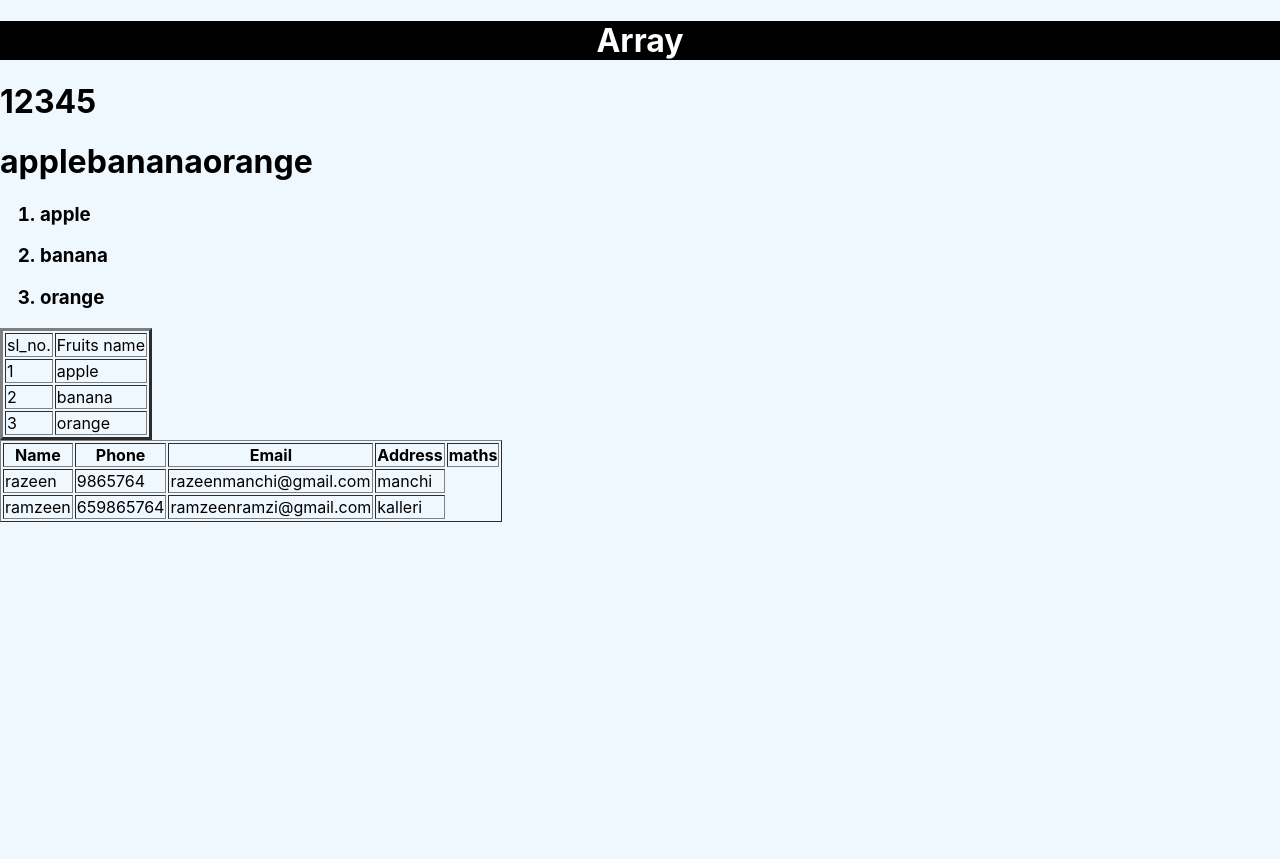
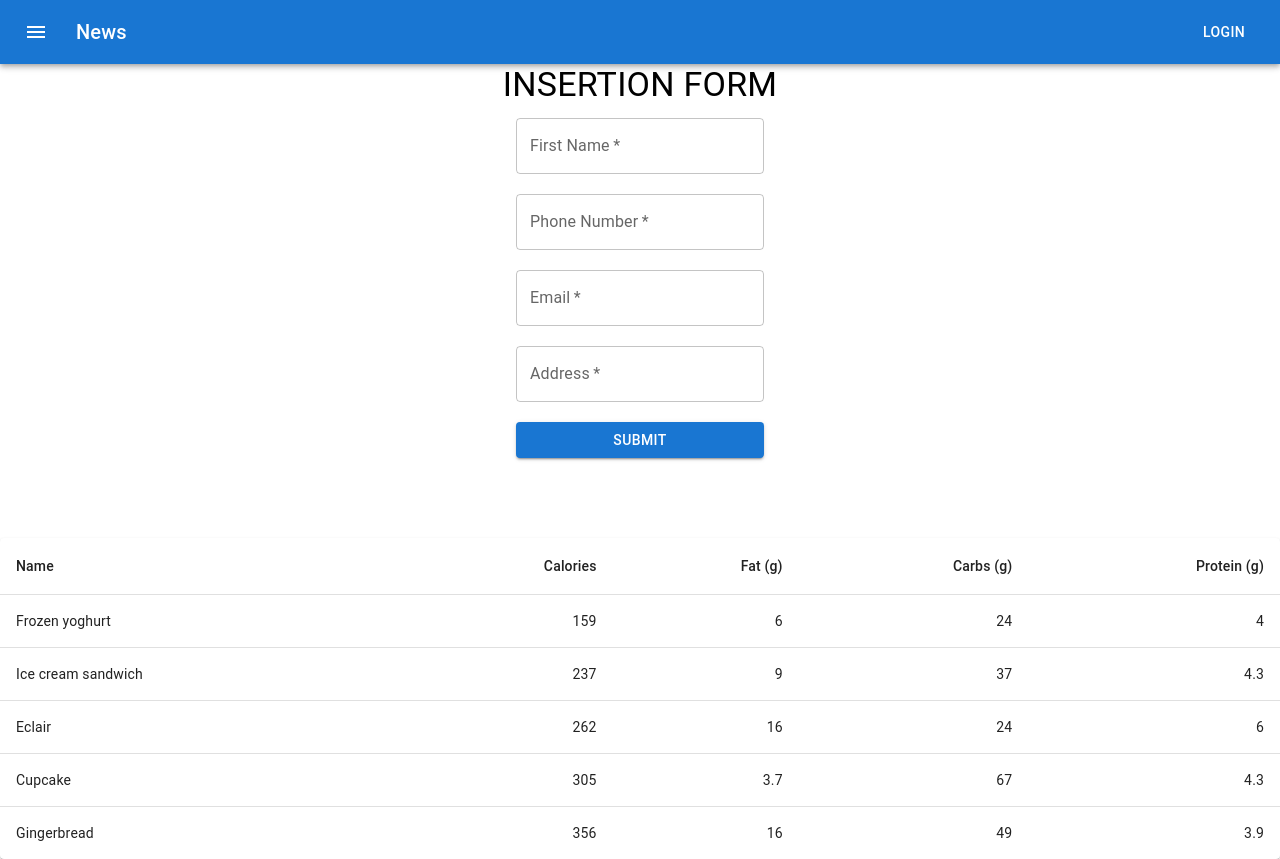
Before and after one commit to Sulthan-Sulthan/mern_internship, a React (Create React App) app: page /array in a window 1280 px wide. Before the commit the page ends 800 px from the top, so only its background shows below. Built offline with nearby package versions, Linux system fonts and the light colour scheme.

Commit message:
Bootstrap created

```diff
--- a/package.json
+++ b/package.json
@@ -3,6 +3,11 @@
   "version": "0.1.0",
   "private": true,
   "dependencies": {
+    "@emotion/react": "^11.11.1",
+    "@emotion/styled": "^11.11.0",
+    "@mui/icons-material": "^5.14.7",
+    "@mui/material": "^5.14.7",
+    "@mui/styled-engine-sc": "^5.14.7",
     "@testing-library/jest-dom": "^5.17.0",
     "@testing-library/react": "^13.4.0",
     "@testing-library/user-event": "^13.5.0",
@@ -10,6 +15,7 @@
     "react-dom": "^18.2.0",
     "react-router-dom": "^6.15.0",
     "react-scripts": "5.0.1",
+    "styled-components": "^5.3.11",
     "web-vitals": "^2.1.4"
   },
   "scripts": {
--- a/src/App.js
+++ b/src/App.js
@@ -10,7 +10,8 @@ import Ternaryoperator from './component/Ternaryoperator';
 import Imp from './component/Imp';
 import Props from './component/Props';
 import Usestate from './component/Usestate';
-import Router from './component/router';
+// import Router from './component/router';
+import Mui from './component/Mui';
 
 function App() {
   return (
@@ -27,7 +28,8 @@ function App() {
       <Imp/>
       <Props/>
       <Usestate/> */}
-      <Router/>
+      {/* <Router/> */}
+      <Mui/>
 
 
   </div>
--- a/src/component/Array.jsx
+++ b/src/component/Array.jsx
@@ -1,90 +1,88 @@
-import React from 'react'
+import React from 'react';
+import './style.module.css'
 
 export default function Array() {
+    var num = [1, 2, 3, 4, 5];
+    var fruits = ["apple", "banana", "orange"];
 
-    var num = [1,2,3,4,5]
-    var fruits = ["apple","banana","orange"]
-
-        const students=[{
-        name:"razeen",
-        phone:9865764,
-        email:"razeenmanchi@gmail.com",
-        address:"manchi",
-        marks:{
-                maths : 90,
-                hindi : 34,
-                science : 67,
-                english : 34,
-                social : 45
-        }
+    const students = [
+        {
+            name: "cristiano",
+            phone: 333333300,
+            email: "cristiano@gmail.com",
+            address: "Mangalore",
+            marks: {
+                maths: 90,
+                hindi: 40,
+                science: 67,
+                english: 40,
+                social: 45,
+            },
         },
         {
-    name:"ramzeen",
-    phone:659865764,
-    email:"ramzeenramzi@gmail.com",
-    address:"kalleri",
-     marks:{
-                maths : '',
-                hindi : 34,
-                science : 67,
-                english : 34,
-                social : 45
-        }
-    }]
+            name: "lionel",
+            phone: 600000000,
+            email: "lionel@gmail.com",
+            address: "kasargod",
+            marks: {
+                maths: 35,
+                hindi: 34,
+                science: 67,
+                english: 34,
+                social: 45,
+            },
+        },
+    ];
 
+    const calculateTotalMarks = (marks) => {
+        return Object.values(marks).reduce((total, mark) => total + mark, 0);
+    };
 
-    //console.log(num)
-    //console.log(fruits)
+    const checkPassOrFail = (marks) => {
+        return Object.values(marks).every((mark) => mark >= 35) ? 'pass' : 'fail';
+    };
+
     return (
         <div>
-    <h1 className = "App" style={{backgroundColor:"black",color:"white"}}>
+            <h1 className="App" style={{ backgroundColor: "black", color: "white" }}>
                 Array
             </h1>
-    <h1>{num}</h1>
-    <h1>{fruits}</h1>
-
-    <ol>
-
-        {fruits.map((item)=>{
-
-            return <h3><li>{item}</li></h3>
-        })}
-
-    </ol>
-    <table border={3}>
-        <tr >
-            <td>sl_no.</td>
-            <td>Fruits name</td>
-        </tr>
-
-            {fruits.map((item,a)=>{
-                return(
-                    <tr key={a}>
-                        <td>{++a}</td>
-                        <td>{item}</td>
-                    </tr>
-                )
-            })}
-
-    </table>
             <table border={1}>
+                <thead>
                     <tr>
                         <th>Name</th>
                         <th>Phone</th>
                         <th>Email</th>
                         <th>Address</th>
-      <th>maths</th>
+                        <th>Maths</th>
+                        <th>Hindi</th>
+                        <th>Science</th>
+                        <th>English</th>
+                        <th>Social</th>
+                        <th>Total Marks</th>
+                        <th>Result</th>
                     </tr>
-      {students.map((student)=>(
-          <tr>
+                </thead>
+                <tbody>
+                    {students.map((student, index) => (
+                        <tr key={index}>
                             <td>{student.name}</td>
                             <td>{student.phone}</td>
                             <td>{student.email}</td>
                             <td>{student.address}</td>
+                            <td>{student.marks.maths}</td>
+                            <td>{student.marks.hindi}</td>
+                            <td>{student.marks.science}</td>
+                            <td>{student.marks.english}</td>
+                            <td>{student.marks.social}</td>
+                            <td>{calculateTotalMarks(student.marks)}</td>
+                            <td className={checkPassOrFail(student.marks)}>
+                                {checkPassOrFail(student.marks).toUpperCase()}
+                            </td>
                         </tr>
-      ))
-      }
+                    ))}
+                </tbody>
             </table>
         </div>
-  )
+    );
 }
--- /dev/null
+++ b/src/component/Mui.jsx
@@ -0,0 +1,135 @@
+import React from 'react'
+import AppBar from '@mui/material/AppBar';
+import Box from '@mui/material/Box';
+import Toolbar from '@mui/material/Toolbar';
+import Typography from '@mui/material/Typography';
+import Button from '@mui/material/Button';
+import IconButton from '@mui/material/IconButton';
+import MenuIcon from '@mui/icons-material/Menu';
+import TextField from '@mui/material/TextField';
+import Table from '@mui/material/Table';
+import TableBody from '@mui/material/TableBody';
+import TableCell from '@mui/material/TableCell';
+import TableContainer from '@mui/material/TableContainer';
+import TableHead from '@mui/material/TableHead';
+import TableRow from '@mui/material/TableRow';
+import Paper from '@mui/material/Paper';
+import Stack from '@mui/material/Stack';
+// import Button from '@mui/mate
+function createData(name, calories, fat, carbs, protein) {
+  return { name, calories, fat, carbs, protein };
+}
+
+const rows = [
+  createData('Frozen yoghurt', 159, 6.0, 24, 4.0),
+  createData('Ice cream sandwich', 237, 9.0, 37, 4.3),
+  createData('Eclair', 262, 16.0, 24, 6.0),
+  createData('Cupcake', 305, 3.7, 67, 4.3),
+  createData('Gingerbread', 356, 16.0, 49, 3.9),
+];
+export default function Mui() {
+  return (
+    <div>
+
+    <Box sx={{ flexGrow: 1}}>
+      <AppBar position="static">
+        <Toolbar>
+          <IconButton
+            size="large"
+            edge="start"
+            color="inherit"
+            aria-label="menu"
+            sx={{ mr: 2 }}
+          >
+            <MenuIcon />
+          </IconButton>
+          <Typography variant="h6" component="div" sx={{ flexGrow: 1 }}>
+            News
+          </Typography>
+          <Button color="inherit">Login</Button>
+        </Toolbar>
+      </AppBar>
+    </Box>
+
+      <Box sx={{
+        display:"flex",
+        justifyContent:"center" ,
+        alignItems:"center",
+        flexDirection:'column'
+    }}>
+    <Box>
+        <Typography variant="h4" gutterBottom
+        sx={{
+            alignItems:"center"
+        }}>
+        INSERTION FORM
+      </Typography>
+      </Box>
+    <Box >
+        <TextField
+          required
+          id="outlined-required"
+          label="First Name"
+
+
+        /><br /><br />
+        <TextField
+          required
+          id="outlined-required"
+          label="Phone Number"
+
+        /><br /><br />
+        <TextField
+          required
+          id="outlined-required"
+          label="Email"
+
+
+        /><br /><br />
+        <TextField
+          required
+          id="outlined-required"
+          label="Address"
+
+
+        /><br /><br />
+        <Stack spacing={2} direction="row">
+      <Button variant="contained" fullWidth>Submit</Button>
+
+    </Stack><br /><br /><br /><br />
+</Box>
+
+    </Box>
+<TableContainer component={Paper}>
+      <Table sx={{ minWidth: 650 }} aria-label="simple table">
+        <TableHead>
+          <TableRow>
+            <TableCell >Name</TableCell>
+            <TableCell align="right">Calories</TableCell>
+            <TableCell align="right">Fat&nbsp;(g)</TableCell>
+            <TableCell align="right">Carbs&nbsp;(g)</TableCell>
+            <TableCell align="right">Protein&nbsp;(g)</TableCell>
+          </TableRow>
+        </TableHead>
+        <TableBody>
+          {rows.map((row) => (
+            <TableRow
+              key={row.name}
+              sx={{ '&:last-child td, &:last-child th': { border: 0 } }}
+            >
+              <TableCell component="th" scope="row">
+                {row.name}
+              </TableCell>
+              <TableCell align="right">{row.calories}</TableCell>
+              <TableCell align="right">{row.fat}</TableCell>
+              <TableCell align="right">{row.carbs}</TableCell>
+              <TableCell align="right">{row.protein}</TableCell>
+            </TableRow>
+          ))}
+        </TableBody>
+      </Table>
+    </TableContainer>
+
+    </div>
+  )
+}
--- a/src/component/Usestate.jsx
+++ b/src/component/Usestate.jsx
@@ -13,7 +13,7 @@ export default function Usestate() {
     <h1>{name}</h1>
     <button onClick={handleName}>Change</button>
     <h2>{name}</h2>
-    <input type='text' onChange={(e)} placeholder="enter your name"/>
+    {/* <input type='text' onChange={(e)} placeholder="enter your name"/> */}
     </div>
   )
 }
--- a/src/component/style.module.css
+++ b/src/component/style.module.css
@@ -1,7 +1,11 @@
-*{
-    background: aliceblue;
+/* *{
+    background: black;
+    color: #fff;
 }
-button{
-    background-color: blue;
-    /* color: aliceblue; */
+.pass {
+    color: green;
 }
+
+.fail {
+    color: red;
+} */
```
Also changed, not shown: 1 other file (tests, documents, lock files or other folders). Lines whose indentation alone changed are shown as unchanged.
